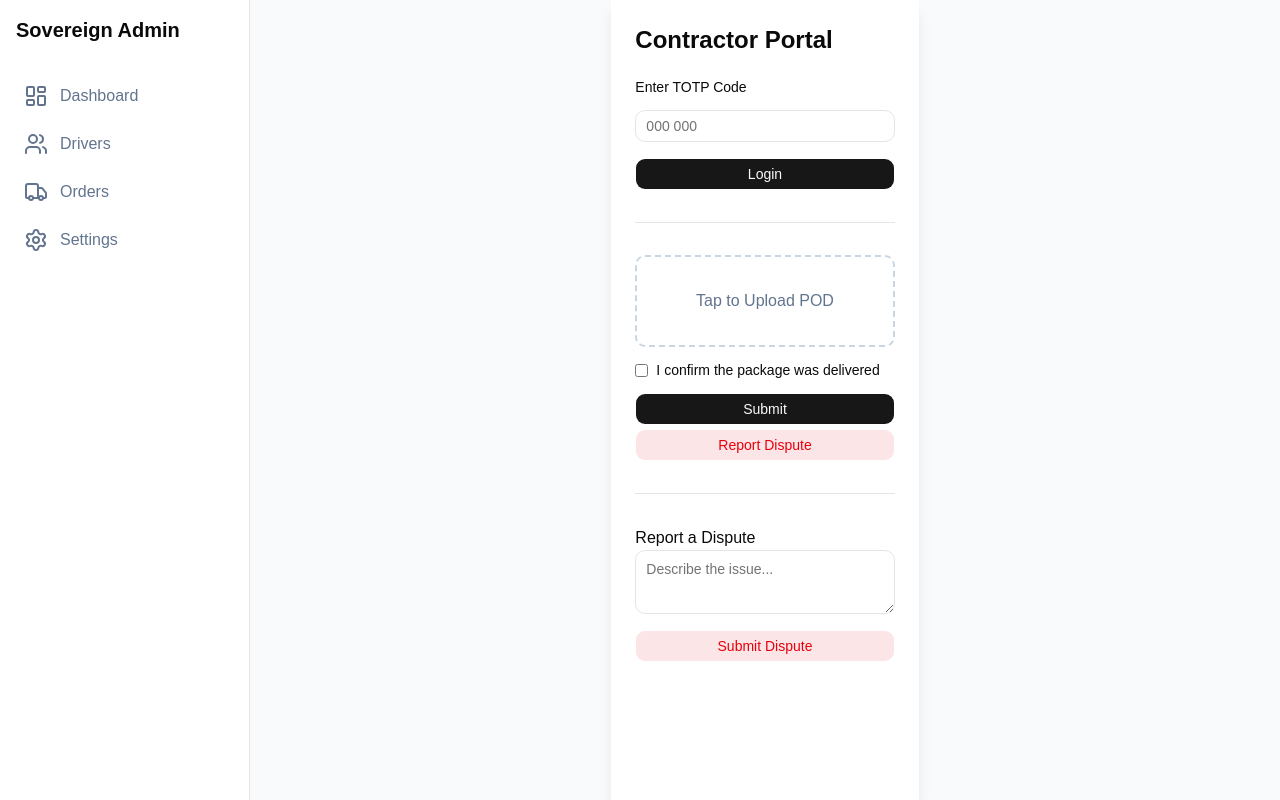
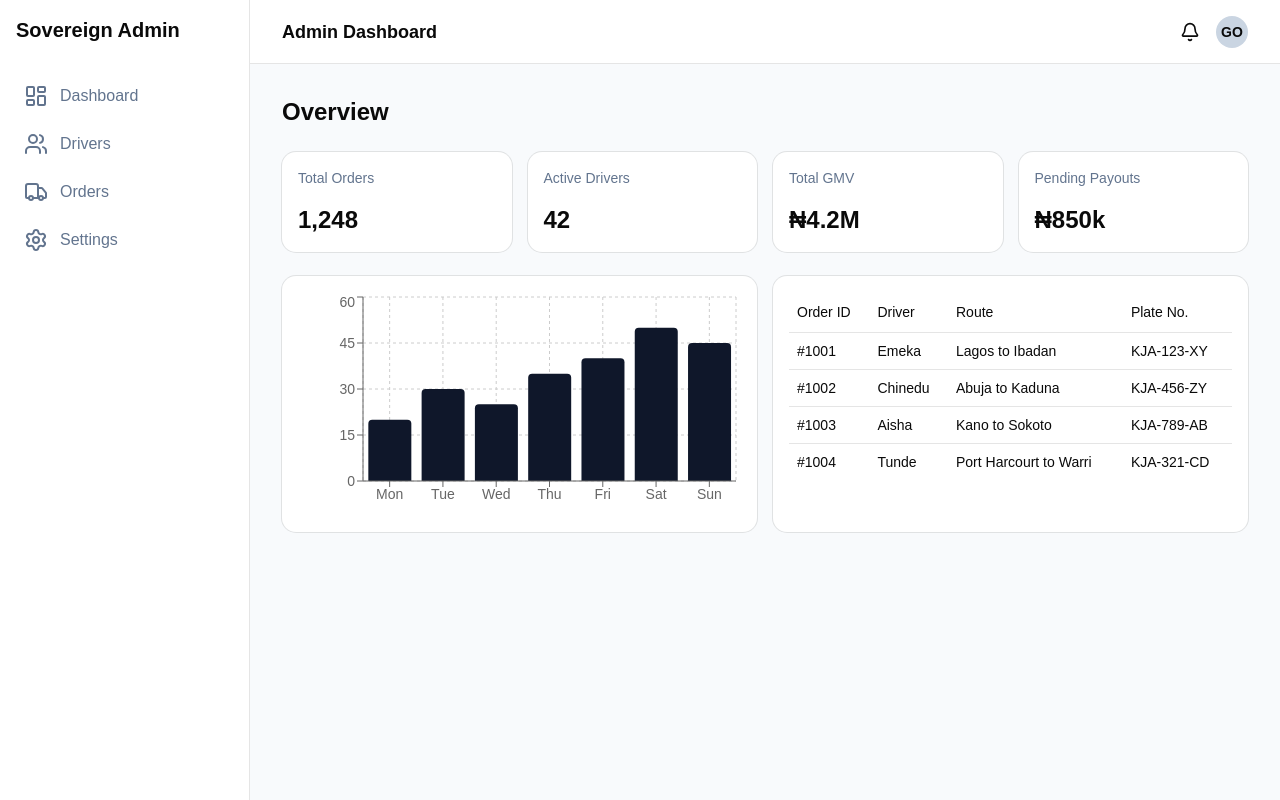
Before and after one commit to KnightOfNull/sovereign-admin, a React (Vite) app: page / in a window 1280 px wide. Built offline with nearby package versions, Linux system fonts and the light colour scheme.

Commit message:
Phase milestone with Contractor View commented instead of Admin View(I haven't learnt react routing yet)

```diff
--- a/src/App.jsx
+++ b/src/App.jsx
@@ -44,7 +44,7 @@ function App() {
 
       {/* Admin Dashboard */}
 
-      {/* <main className='flex flex-col overflow-y-auto'>
+      <main className='flex flex-col overflow-y-auto'>
         <header className='flex h-16 items-center justify-between border-b bg-white px-8'>
           <h1 className='text-lg font-semibold'>Admin Dashboard</h1>
           <div className='flex items-center gap-4'>
@@ -132,10 +132,10 @@ function App() {
 
           </div>
         </div>
-      </main> */}
+      </main>
 
       {/* Contractor View */}
-      <ContractorView />
+      {/* <ContractorView /> */}
     </div>
   )
 }
```
